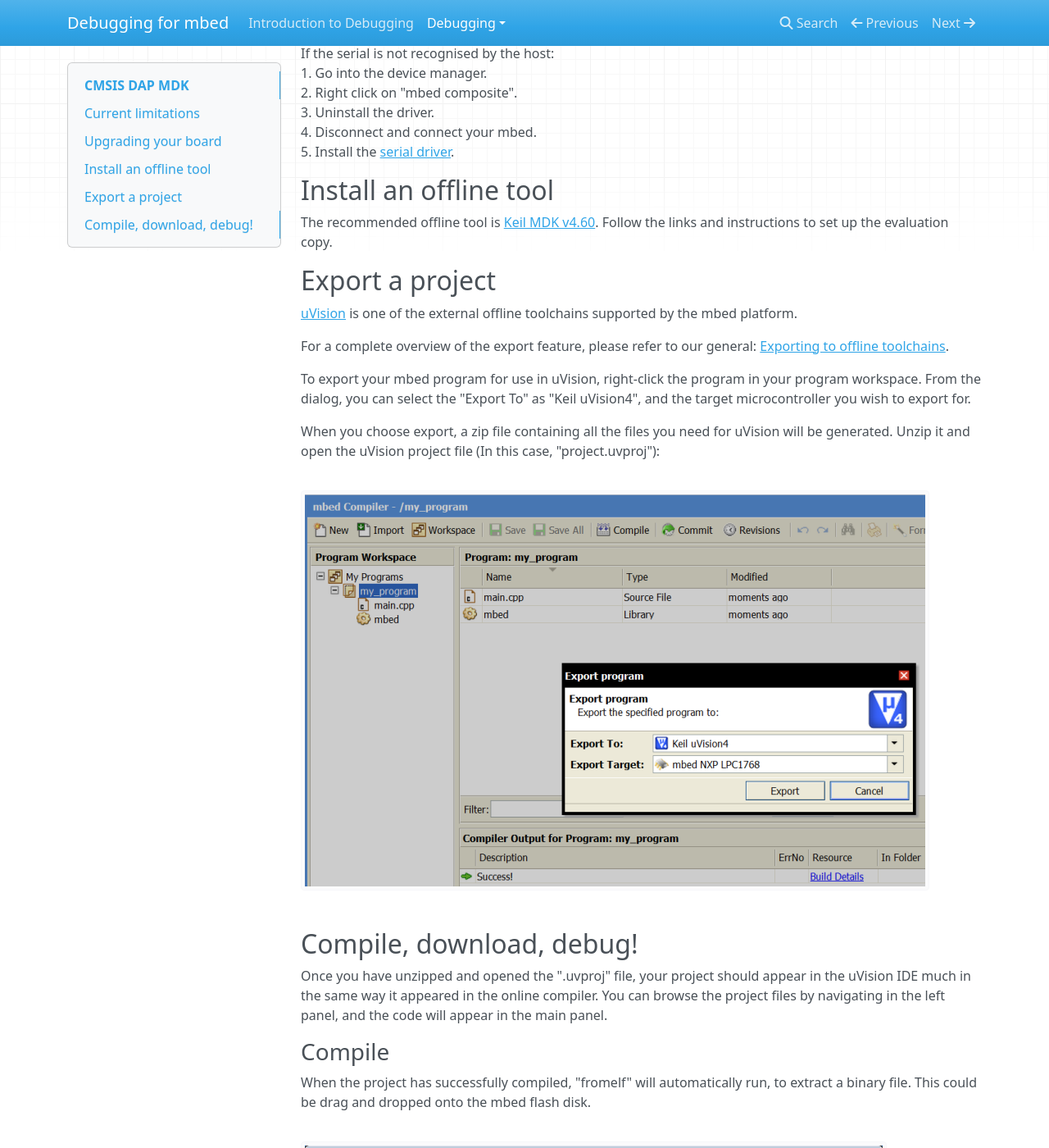
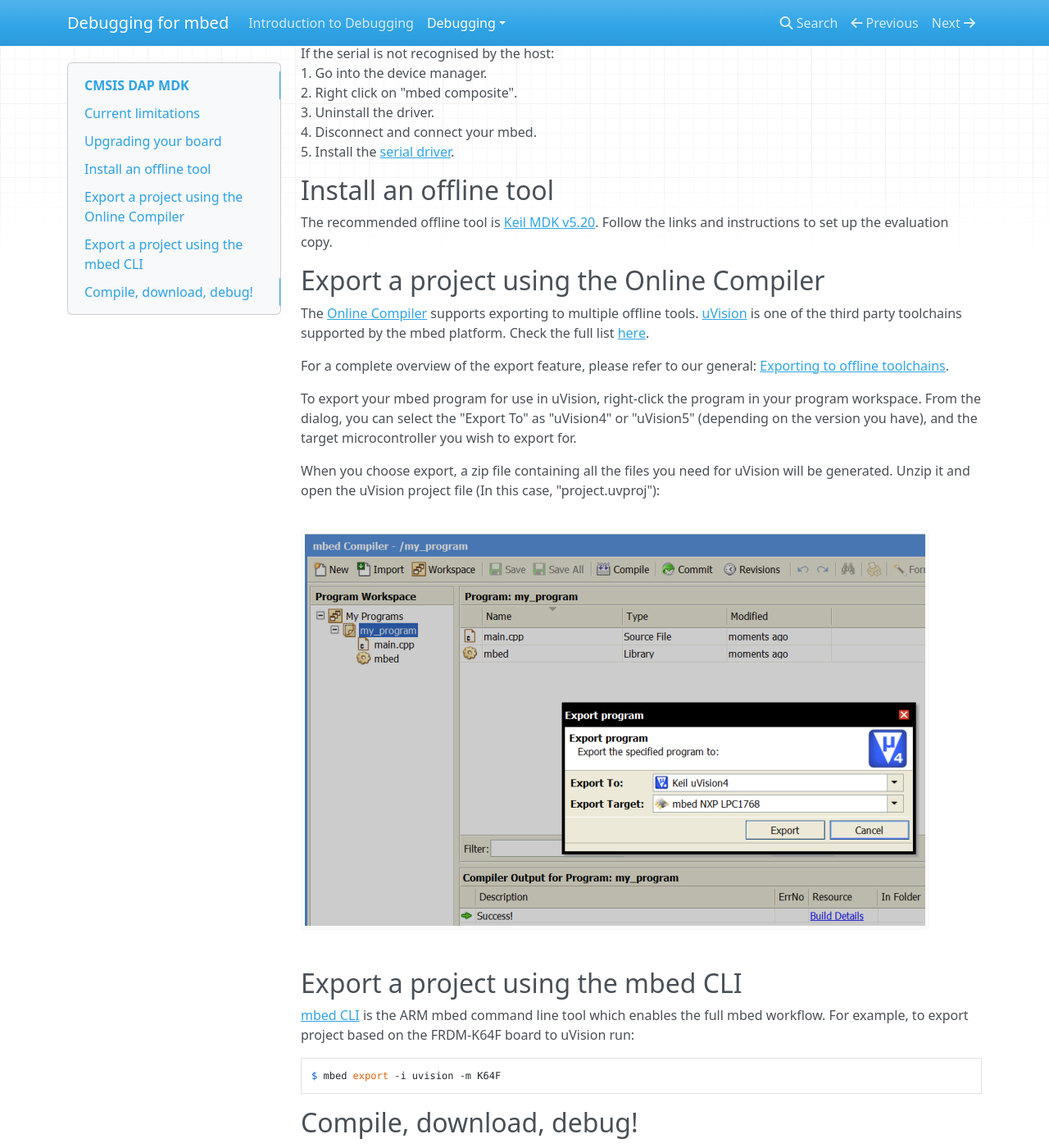
Before and after one commit to ARMmbed/Debugging-docs, an MkDocs documentation site: the page built from Docs/Debugging/Keil.md, in a window 1280 px wide and 1400 px high, scrolled down 1309 px. Shown: the whole window at 82% size. Built offline with MkDocs 1.6.1, drawn with Linux system fonts in a browser that asks for light colours; nearby versions of some CDN libraries; old or Windows-style settings are respelled for this version of MkDocs; some of the changed text lies outside the part shown.

Commit message:
Updated exporting instructions to debug with Keil
Summary:
- Recommend to use MDK v5.20
- Added link to list of third party IDEs
- Added instructions to mbed CLI and links to docs

```diff
--- a/Docs/Debugging/Keil.md
+++ b/Docs/Debugging/Keil.md
@@ -18,7 +18,7 @@ To try the mbed CMSIS-DAP upgrade you will need :
 
 * The firmware that supports CMSIS-DAP for your target.
 
-* An offline tool that supports CMSIS-DAP - [Keil MDK v4.60](https://www.keil.com/demo/eval/arm.htm) for example.
+* An offline tool that supports CMSIS-DAP - [Keil MDK](https://www.keil.com/demo/eval/arm.htm) for example.
 
 * An example project you wish to debug.
 
@@ -56,15 +56,15 @@ If the serial is not recognised by the host:
 
 ##Install an offline tool
 
-The recommended offline tool is [Keil MDK v4.60](https://www.keil.com/demo/eval/arm.htm). Follow the links and instructions to set up the evaluation copy.
+The recommended offline tool is [Keil MDK v5.20](https://www.keil.com/demo/eval/arm.htm). Follow the links and instructions to set up the evaluation copy.
 
-##Export a project
+##Export a project using the Online Compiler
 
-[uVision](http://www.keil.com/uvision) is one of the external offline toolchains supported by the mbed platform.
+The [Online Compiler](https://docs.mbed.com/docs/mbed-os-handbook/en/5.1/dev_tools/online_comp/) supports exporting to multiple offline tools. [uVision](http://www.keil.com/uvision) is one of the third party toolchains supported by the mbed platform. Check the full list [here](https://docs.mbed.com/docs/mbed-os-handbook/en/5.1/dev_tools/third_party/).
 
 For a complete overview of the export feature, please refer to our general: [Exporting to offline toolchains](/Going_Further/Export/).
 
-To export your mbed program for use in uVision, right-click the program in your program workspace. From the dialog, you can select the "Export To" as "Keil uVision4", and the target microcontroller you wish to export for.
+To export your mbed program for use in uVision, right-click the program in your program workspace. From the dialog, you can select the "Export To" as "uVision4" or "uVision5" (depending on the version you have), and the target microcontroller you wish to export for.
 
 When you choose export, a zip file containing all the files you need for uVision will be generated. Unzip it and open the uVision project file (In this case, "project.uvproj"):
 
@@ -72,9 +72,15 @@ When you choose export, a zip file containing all the files you need for uVision
 ![](../Debugging/Images/CMSIS2.png)
 </span>
 
+##Export a project using the mbed CLI
+
+[mbed CLI](https://docs.mbed.com/docs/mbed-os-handbook/en/5.1/dev_tools/cli/) is the ARM mbed command line tool which enables the full mbed workflow. For example, to export project based on the FRDM-K64F board to uVision run:
+
+	$ mbed export -i uvision -m K64F
+
 ##Compile, download, debug!
 
-Once you have unzipped and opened the ".uvproj" file, your project should appear in the uVision IDE much in the same way it appeared in the online compiler. You can browse the project files by navigating in the left panel, and the code will appear in the main panel.
+Once you have opened the ".uvproj" file, your project should appear in the uVision IDE much in the same way it appeared in the online compiler. You can browse the project files by navigating in the left panel, and the code will appear in the main panel.
 
 ###Compile
 
```
